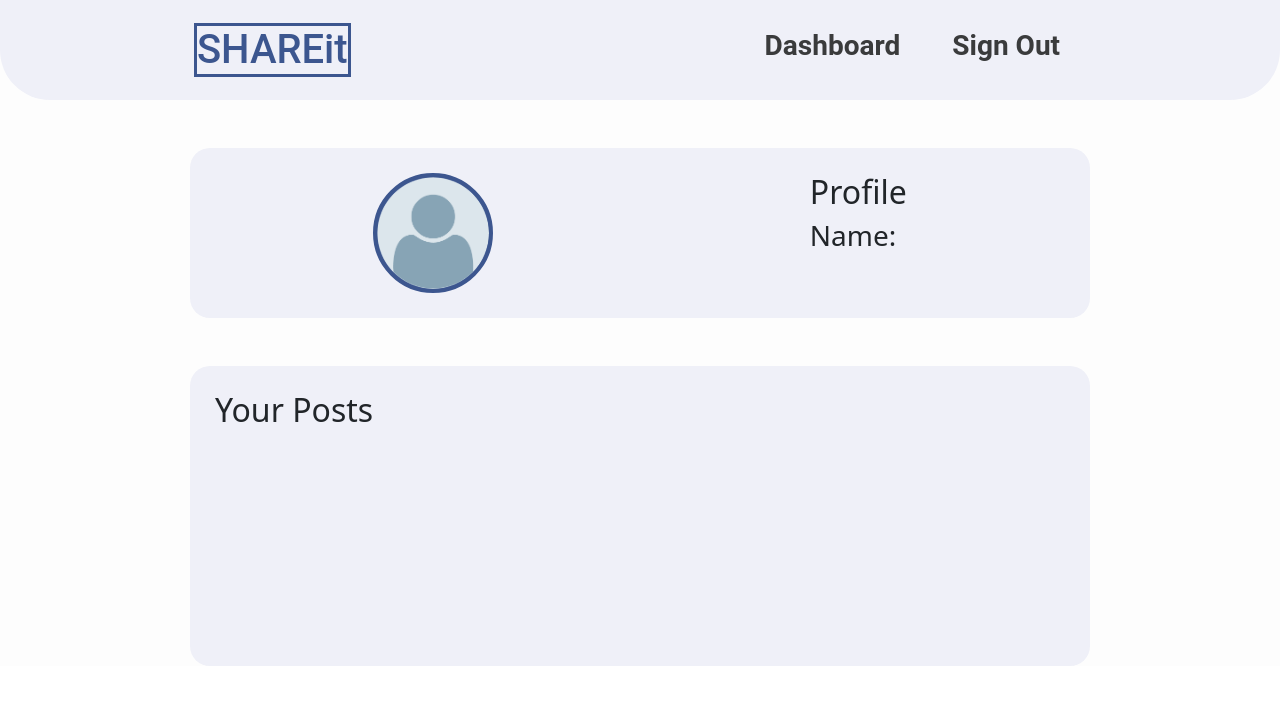
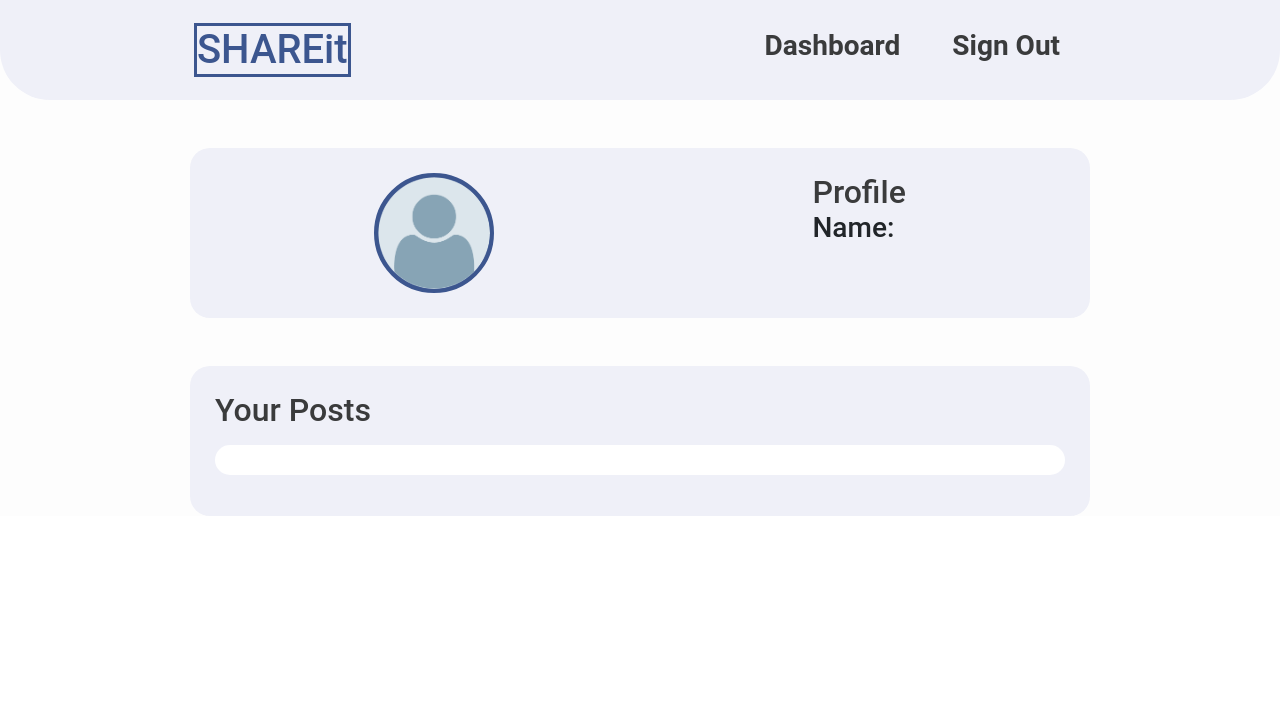
Before and after one commit to Htet159/Python, a Flask app: template flask_app/templates/profile.html in a window 1280 px wide. Shown: the top 705 px of the page. Run offline with Flask 2, Linux system fonts and the light colour scheme; the template is opened without the code that fills it, so the values that code supplies are empty.

Commit message:
more css to profile posts, edit posts, dashboard

```diff
--- a/flask_app/config/mysqlconnection.py
+++ b/flask_app/config/mysqlconnection.py
@@ -7,7 +7,7 @@ class MySQLConnection:
         # change the user and password as needed
         connection = pymysql.connect(host='localhost',
                                      user='root',
-                                     password='Rootroot',
+                                     password='jujubee080',
                                      db=db,
                                      charset='utf8mb4',
                                      cursorclass=pymysql.cursors.DictCursor,
--- a/flask_app/static/css/style.css
+++ b/flask_app/static/css/style.css
@@ -304,6 +304,16 @@ a.nav-link:active {
     color: #000;
     background-color: #F2cB05;
     border-radius: 20px;
+    text-align: center;
+}
+
+.edit-btn {
+    background-color: #F5055A;
+    color: #fff;
+}
+
+input.btn-friend {
+    width: 150px;
 }
 
 .btn-friend:hover {
@@ -328,8 +338,23 @@ a.nav-link:active {
     padding: 25px;
 }
 
+.posts-1 {
+    height: 100%;
+}
+
 .post {
     background-color: #fff;
     border-radius: 25px;
     padding: 15px;
 }
+
+.single-friend {
+    align-items: center;
+}
+
+
+.friends {
+    background-color: #fff;
+    border-radius: 25px;
+    padding: 15px;
+}
--- a/flask_app/templates/profile.html
+++ b/flask_app/templates/profile.html
@@ -29,25 +29,31 @@
                         alt="placeholder image"><br>
                 </div>
                 <div>
-                    <h2>Profile</h2>
-                    <h3>Name: {{user.first_name}} {{user.last_name}}</h3>
+                    <h2 class="welcome">Profile</h2>
+                    <h3 class="welcome">Name: {{user.first_name}} {{user.last_name}}</h3>
                 </div>
             </div>
 
             <!-- FRIENDS SECTION -->
-            <div class="friend-section my-5">
-                <h2>Your Posts</h2>
-                <div class="friends d-flex justify-content-between">
+            <div class="friend-section posts-1 my-5">
+                <h2 class="welcome">Your Posts</h2>
+                <div class="friends my-3">
                     {% for post in posts %}
-                    <div>
+                    <div class="post">
                         <p>{{post.content}}</p>
                         <div class="d-flex justify-content-between">
-                            <p>Posted By: {{post.user_id.first_name}} {{post.user_id.last_name}}</p>
-                            <p>Created On: {{post.created_at.strftime('%d-%m-%Y')}}</p>
+                            <!-- <p>Posted By: {{post.user_id.first_name}} {{post.user_id.last_name}}</p> -->
+                            <p>Created On: {{post.created_at.strftime('%B %d, %Y')}}</p>
                         </div>
-                        <div>
-                            <a href="/edit/post/{{post['id']}}">Edit</a>
-                            <a href="/delete/post/{{post['id']}}">Delete</a>
+                        <div class="d-flex justify-content-between">
+                            <!-- <a href="/edit/post/{{post['id']}}">Edit</a> -->
+                            <form action="/edit/post/{{post['id']}}">
+                                <input class="btn btn-friend edit-btn" type="submit" value="Edit">
+                            </form>
+                            <!-- <a href="/delete/post/{{post['id']}}">Delete</a> -->
+                            <form action="/delete/post/{{post['id']}}">
+                                <input class="btn btn-friend" type="submit" value="Delete">
+                            </form>
                         </div>
                     </div>
                     <hr>
--- a/flask_app/templates/register.html
+++ b/flask_app/templates/register.html
@@ -46,7 +46,6 @@
                 <label id="long" for="confirm_password">Confirm Password:</label>
                 <input id="longer" type="password" name="confirm_password">
             </div>
-
             <div>
                 <input class="btn register-btn my-3" type="submit" value="Register">
             </div>
--- a/flask_app/templates/user_posts.html
+++ b/flask_app/templates/user_posts.html
@@ -23,7 +23,7 @@
             {% for post in one_post %}
             <div>
                 <p>{{post.message}}</p>
-                <div class="d-flex justify-content-between">
+                <div>
                     <p>Added By: {{post.first_name}} {{post.last_name}}</p>
                 </div>
             </div>
```
Also changed, not shown: flask_app/templates/dashboard.html (+10 -12 lines), flask_app/templates/edit_post.html (+18 -10 lines), 2 other files.
